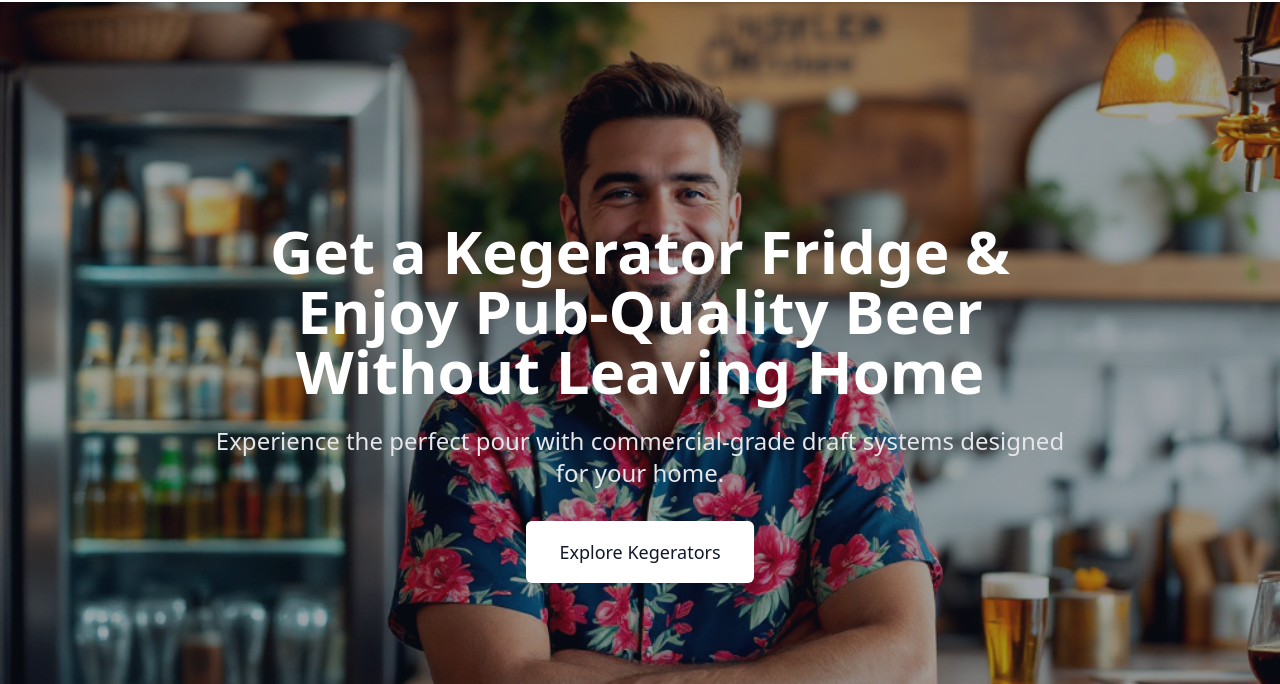
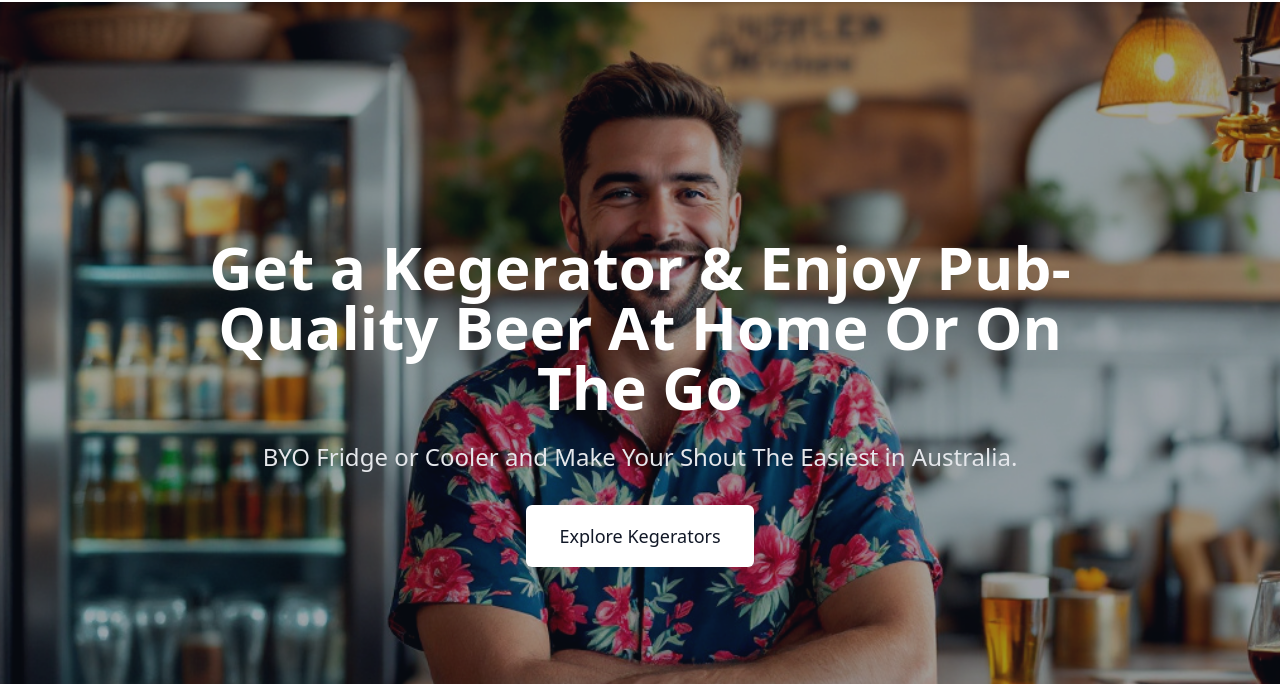
Before and after one commit to briansavic/get-a-kegerator-fridge---enjoy-pub-quality-beer-without-leaving-home-2025-05-14-068fo, a plain HTML site: page index.html in a window 1280 px wide. Shown: the part 116-800 px from the top of the page. Drawn offline with nearby package versions, Linux system fonts and the light colour scheme.

Commit message:
Update index.html

```diff
--- a/index.html
+++ b/index.html
@@ -3,7 +3,7 @@
 <head>
     <meta charset="UTF-8">
     <meta name="viewport" content="width=device-width, initial-scale=1.0">
-    <title>Enhanced Landing Page</title>
+    <title>Transform Your Fridge into a Kegerator Easily</title>
     <script src="https://cdn.tailwindcss.com"></script>
 </head>
 <body>
@@ -11,8 +11,8 @@
 <head>
     <meta charset="UTF-8">
     <meta name="viewport" content="width=device-width, initial-scale=1.0">
-    <title>Premium Kegerator Fridges | Home Draft Beer Systems</title>
-    <meta name="description" content="Get pub-quality draft beer at home with our premium kegerator fridges. Perfect temperature control, hassle-free setup, and modern design.">
+    <title>Kegerator Fridges | Home Draft Beer Systems</title>
+    <meta name="description" content="Get pub-quality draft beer at home or on the go with our kegerators. keep drinks hot or cold, hassle-free setup, and modern design.">
     <script src="https://cdn.tailwindcss.com"></script>
     <link href="https://cdnjs.cloudflare.com/ajax/libs/font-awesome/6.0.0/css/all.min.css" rel="stylesheet">
 <link rel="icon" type="image/png" href="Kegeratorfavicon.png">
@@ -97,8 +97,8 @@
             <div class="absolute inset-0 bg-gray-900/40"></div>
         </div>
         <div class="relative z-10 text-center px-4 max-w-4xl mx-auto">
-            <h1 class="text-4xl md:text-6xl font-bold text-white mb-6 leading-tight">Get a Kegerator Fridge & Enjoy Pub-Quality Beer Without Leaving Home</h1>
-            <p class="text-xl md:text-2xl text-gray-200 mb-8">Experience the perfect pour with commercial-grade draft systems designed for your home.</p>
+            <h1 class="text-4xl md:text-6xl font-bold text-white mb-6 leading-tight">Get a Kegerator & Enjoy Pub-Quality Beer At Home Or On The Go</h1>
+            <p class="text-xl md:text-2xl text-gray-200 mb-8">BYO Fridge or Cooler and Make Your Shout The Easiest in Australia.</p>
             <a href="https://briansavic.com" class="inline-flex items-center justify-center px-8 py-4 border border-transparent text-lg font-medium rounded-md text-gray-900 bg-white hover:bg-gray-100 transition-all duration-300 transform hover:scale-105">
                 Explore Kegerators
             </a>
```
